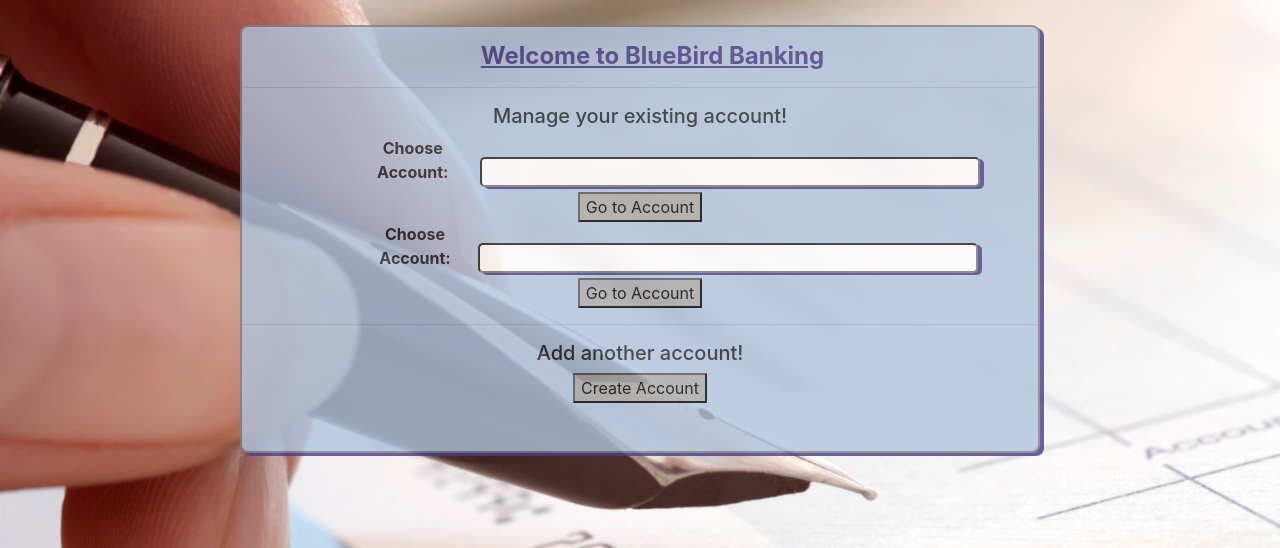
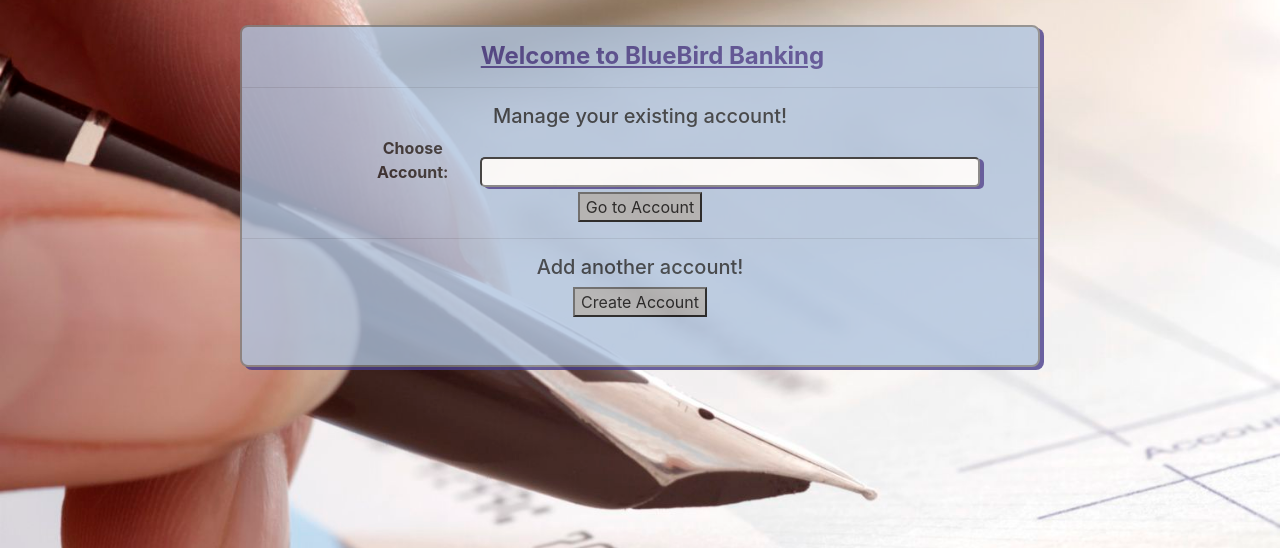
Before and after one commit to NoahKetcham/Python-Projects, a Django app: template Assignments/Checkbook_Project/BlueBirdBanking/Checkbook/templates/checkbook/index.html in a window 1280 px wide. Shown: the part 38-586 px from the top of the page. Run offline with Django 5.2, Linux system fonts and the light colour scheme; the template is opened without the code that fills it, so the values that code supplies are empty, except form fields; tables that the repository leaves empty hold one stand-in row (values such as "Sample post"); form fields are guessed from the names that the template uses; some libraries are stand-ins or nearby versions.

Commit message:
update to index

```diff
--- a/Assignments/Checkbook_Project/BlueBirdBanking/Checkbook/templates/checkbook/index.html
+++ b/Assignments/Checkbook_Project/BlueBirdBanking/Checkbook/templates/checkbook/index.html
@@ -12,12 +12,7 @@
             {{ form.account }}
             <button type="submit">Go to Account</button>
         </form>
-        <!-- Need to replace the <input> with a Django generated DropDown form -->
-        <label>Choose Account:</label><input type="text" name="Account"><br>
-        <!-- Need to add a method to the onclick so the button works-->
-        <button type="button" onclick="">Go to Account</button>
-    </div>
-    <hr>
+        <hr>
     <div class="text-center">
         <h5>Add another account!</h5>
         <!-- Need to add a template to the href so the button works-->
```
